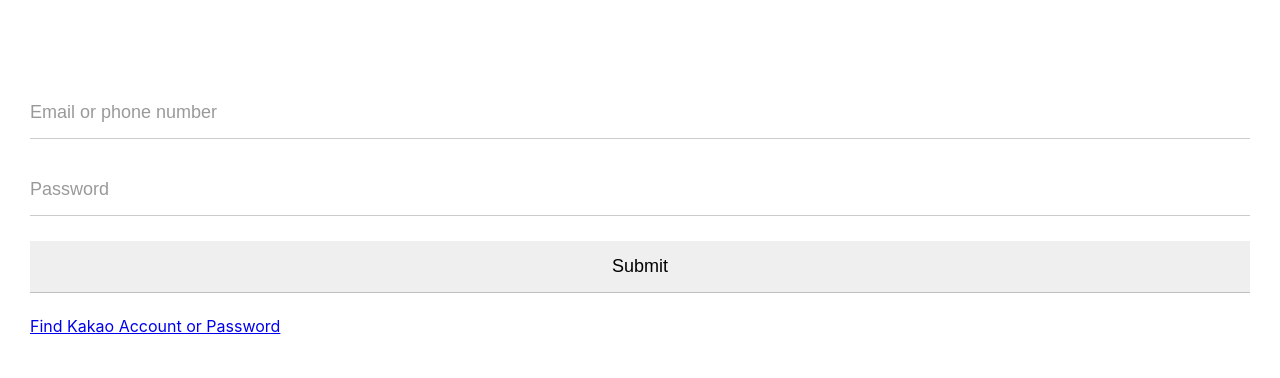
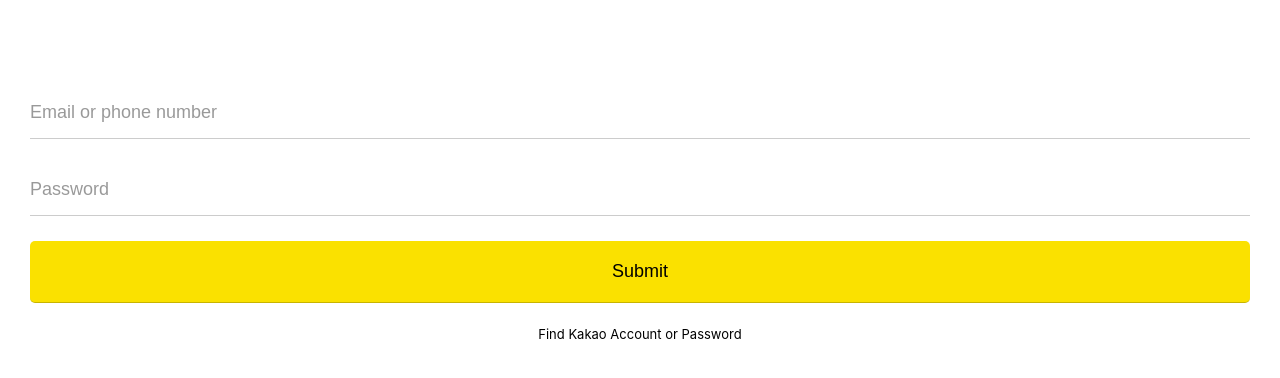
Before and after one commit to marchnineth/kokoa-clone-2021, a plain HTML site: page index.html in a window 1280 px wide. Shown: the part 180-558 px from the top of the page. Drawn offline with Linux system fonts and the light colour scheme.

Commit message:
#6.8 cleared

```diff
--- a/css/styles.css
+++ b/css/styles.css
@@ -30,6 +30,11 @@ body {
   margin: 0px 30px;
 }
 
+#login-form input:not([type="submit"]) {
+  border-bottom: 1px solid rgba(0, 0, 0, 0.2);
+  transition: border-color 0.3s ease-in-out;
+}
+
 #login-form input {
   border: none;
   padding: 15px 0px;
@@ -46,3 +51,17 @@ body {
 #login-form input:focus {
   border-color: var(--yellow);
 }
+
+#login-form input[type="submit"] {
+  background-color: var(--yellow);
+  cursor: pointer;
+  padding: 20px 0px;
+  border-radius: 5px;
+}
+
+#login-form a {
+  text-align: center;
+  text-decoration: none;
+  color: inherit;
+  font-size: 13px;
+}
```
